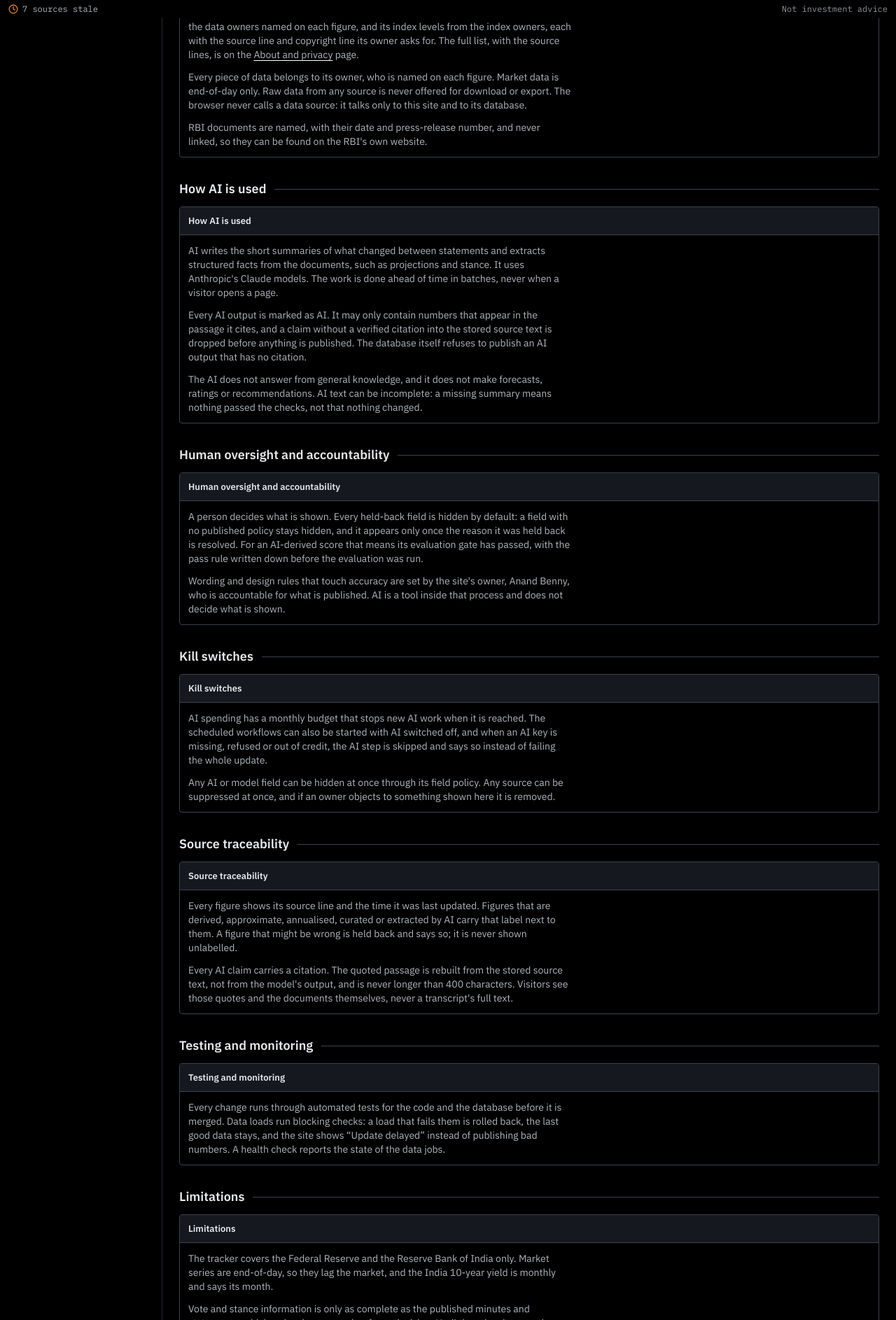
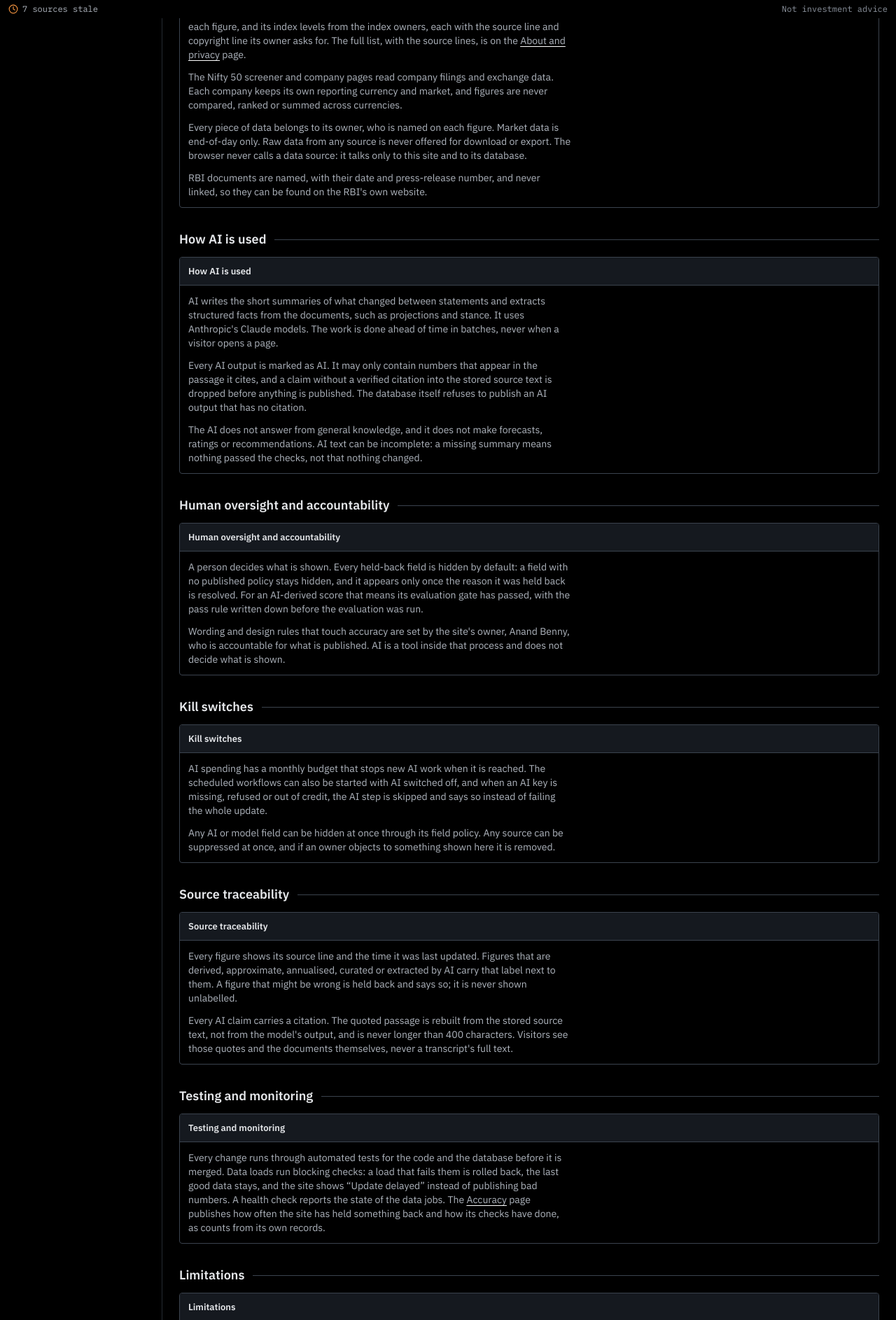
Before and after one commit to anandbenny-spec/finance-terminal, a Next.js app in the folder web/: page /methodology in a window 1280 px wide. Shown: the part 774-2660 px from the top of the page at 70% size. Built offline with nearby package versions, Linux system fonts and the light colour scheme; no server answers; the database is empty.

Commit message:
S6: /methodology gains module 2's shipped limits and the /accuracy link (#201)
Co-Authored-By: Claude Sonnet 5.5 <noreply@anthropic.com>
Claude-Session: https://claude.ai/code/session_013MUC88UV5mhbWstBamEfiT

```diff
--- a/web/app/methodology/page.tsx
+++ b/web/app/methodology/page.tsx
@@ -2,8 +2,9 @@
 // and traced, what the site can't do, and who is accountable, written with SEBI's consultation paper on responsible AI/ML
 // use in mind (human oversight, accountability, source traceability). Static text: it shows no market figures, so the
 // accuracy rule has nothing to check here, and every claim below is one the shipped code backs (the issue's stop rule:
-// a claim that can't be checked leaves the page). It describes module 1 (the Fed vs RBI tracker), the one live module;
-// later modules add their own lines when they ship. RBI is named, never linked (CLAUDE.md §1).
+// a claim that can't be checked leaves the page). It describes module 1 (the Fed vs RBI tracker) and, since the 1 Nov
+// 2026 extension, module 2's shipped pages (the Nifty 50 screener and company pages); the earnings-call lines wait for
+// module 3 to ship. RBI is named, never linked (CLAUDE.md §1).
 import type { Metadata } from "next";
 import Link from "next/link";
 import type { ReactNode } from "react";
@@ -33,10 +34,11 @@ const BLOCKS: Block[] = [
     title: "Where the data comes from",
     paragraphs: [
       <>
-        Today the site covers the Fed vs RBI policy tracker. Its documents come from the Federal Reserve Board and the Reserve Bank of India, its rates
+        The Fed vs RBI policy tracker&apos;s documents come from the Federal Reserve Board and the Reserve Bank of India, its rates
         and exchange rate from the data owners named on each figure, and its index levels from the index owners, each with the source line and copyright
         line its owner asks for. The full list, with the source lines, is on the <Link className="underline" href="/about#sources">About and privacy</Link> page.
       </>,
+      "The Nifty 50 screener and company pages read company filings and exchange data. Each company keeps its own reporting currency and market, and figures are never compared, ranked or summed across currencies.",
       "Every piece of data belongs to its owner, who is named on each figure. Market data is end-of-day only. Raw data from any source is never offered for download or export. The browser never calls a data source: it talks only to this site and to its database.",
       "RBI documents are named, with their date and press-release number, and never linked, so they can be found on the RBI's own website.",
     ],
@@ -78,16 +80,20 @@ const BLOCKS: Block[] = [
     id: "testing",
     title: "Testing and monitoring",
     paragraphs: [
-      "Every change runs through automated tests for the code and the database before it is merged. Data loads run blocking checks: a load that fails them is rolled back, the last good data stays, and the site shows “Update delayed” instead of publishing bad numbers. A health check reports the state of the data jobs.",
+      <>
+        Every change runs through automated tests for the code and the database before it is merged. Data loads run blocking checks: a load that fails them is rolled back, the last good data stays, and the site shows “Update delayed” instead of publishing bad numbers. A health check reports the state of the data jobs. The <Link className="underline" href="/accuracy">Accuracy</Link> page publishes how often the site has held something back and how its checks have done, as counts from its own records.
+      </>,
     ],
   },
   {
     id: "limits",
     title: "Limitations",
     paragraphs: [
-      "The tracker covers the Federal Reserve and the Reserve Bank of India only. Market series are end-of-day, so they lag the market, and the India 10-year yield is monthly and says its month.",
+      "The policy tracker covers the Federal Reserve and the Reserve Bank of India only. Market series are end-of-day, so they lag the market, and the India 10-year yield is monthly and says its month.",
       "Vote and stance information is only as complete as the published minutes and statements, which arrive days or weeks after a decision. Until then the site says the minutes are pending rather than guessing.",
       "AI summaries and extractions can miss or misread a passage even when every number in them matches the source. Read the cited passage for anything that matters.",
+      "The screener and company pages cover the Nifty 50 only. Valuations shown are model-implied and informational, never a verdict, a target or a recommendation.",
+      "Company debt is borrowings only, labelled as excluding lease liabilities because results filings do not report them. Where a company's filed lease payments are material against its operating profit, enterprise-value figures are held back with the reason shown. Operating profit (EBIT) is derived from the filed lines and labelled as derived, and a lender's return on assets is annualised and labelled.",
       "The site makes no claim about future rates or prices.",
     ],
   },
```
Also changed, not shown: 1 other file (tests, documents, lock files or other folders).
